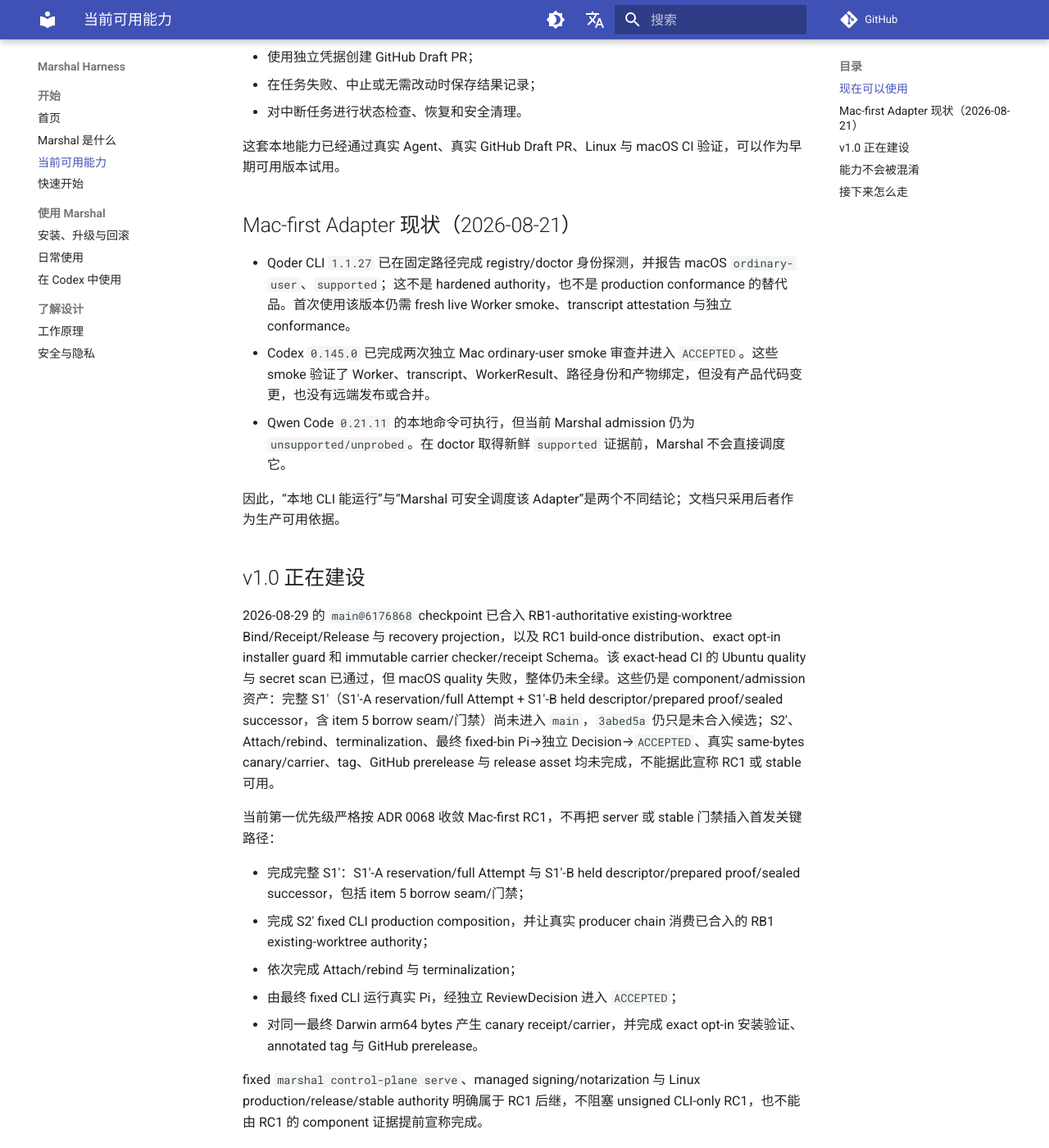
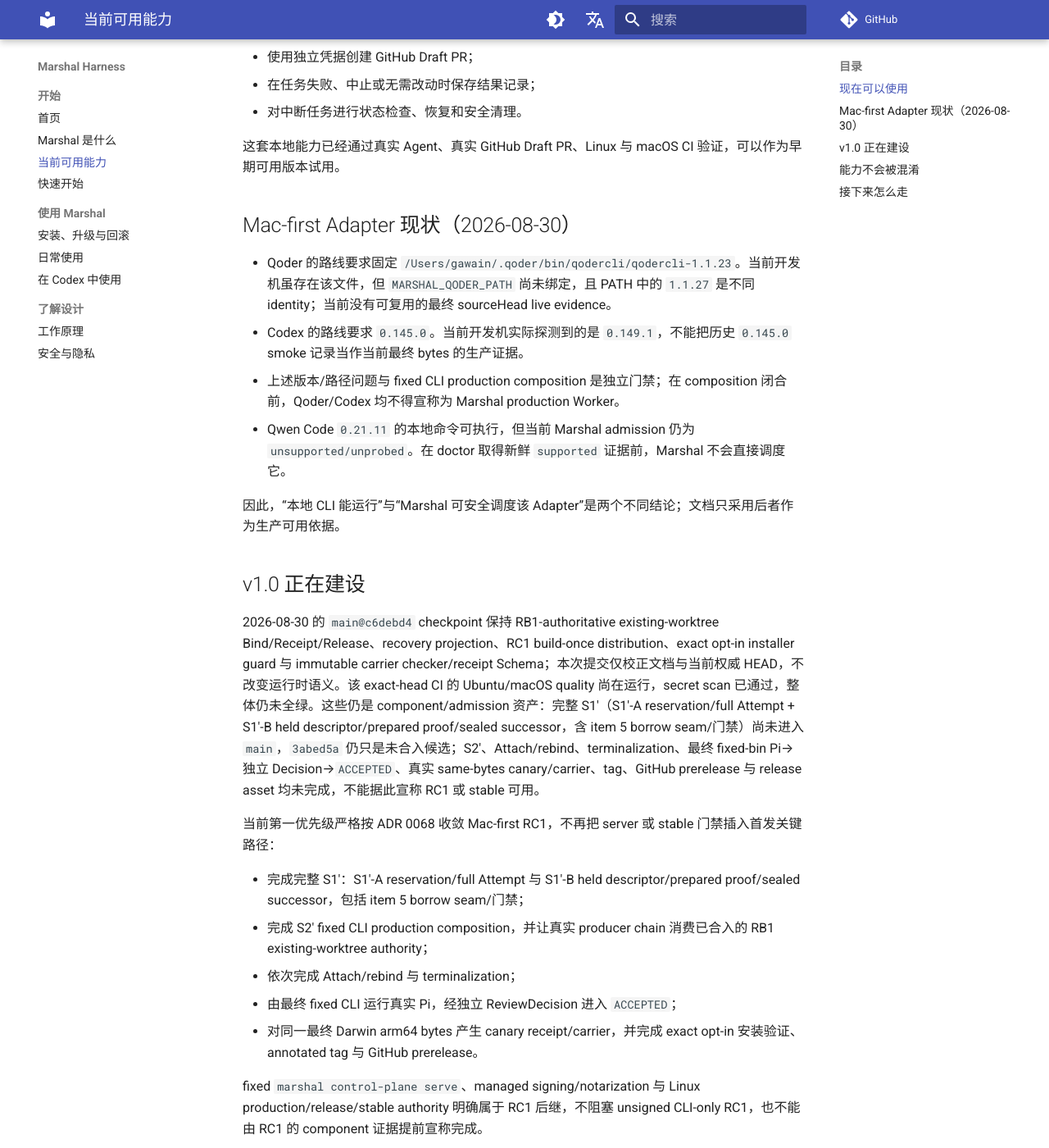
Before and after one commit to chiga0/marshal-harness, an MkDocs documentation site: the page built from docs/current-status.md, in a window 1280 px wide and 1400 px high, scrolled down 500 px. Shown: the whole window at 82% size. Built offline with MkDocs 1.6.1 and Material for MkDocs 9.7.7, drawn with Linux system fonts in a browser that asks for light colours; comment, search, counter and statistics services are not loaded.

Commit message:
docs: correct current adapter readiness

```diff
--- a/docs/current-status.md
+++ b/docs/current-status.md
@@ -17,17 +17,18 @@
 
 这套本地能力已经通过真实 Agent、真实 GitHub Draft PR、Linux 与 macOS CI 验证，可以作为早期可用版本试用。
 
-## Mac-first Adapter 现状（2026-08-21）
+## Mac-first Adapter 现状（2026-08-30）
 
-- Qoder CLI `1.1.27` 已在固定路径完成 registry/doctor 身份探测，并报告 macOS `ordinary-user`、`supported`；这不是 hardened authority，也不是 production conformance 的替代品。首次使用该版本仍需 fresh live Worker smoke、transcript attestation 与独立 conformance。
-- Codex `0.145.0` 已完成两次独立 Mac ordinary-user smoke 审查并进入 `ACCEPTED`。这些 smoke 验证了 Worker、transcript、WorkerResult、路径身份和产物绑定，但没有产品代码变更，也没有远端发布或合并。
+- Qoder 的路线要求固定 `/Users/gawain/.qoder/bin/qodercli/qodercli-1.1.23`。当前开发机虽存在该文件，但 `MARSHAL_QODER_PATH` 尚未绑定，且 PATH 中的 `1.1.27` 是不同 identity；当前没有可复用的最终 sourceHead live evidence。
+- Codex 的路线要求 `0.145.0`。当前开发机实际探测到的是 `0.149.1`，不能把历史 `0.145.0` smoke 记录当作当前最终 bytes 的生产证据。
+- 上述版本/路径问题与 fixed CLI production composition 是独立门禁；在 composition 闭合前，Qoder/Codex 均不得宣称为 Marshal production Worker。
 - Qwen Code `0.21.11` 的本地命令可执行，但当前 Marshal admission 仍为 `unsupported/unprobed`。在 doctor 取得新鲜 `supported` 证据前，Marshal 不会直接调度它。
 
 因此，“本地 CLI 能运行”与“Marshal 可安全调度该 Adapter”是两个不同结论；文档只采用后者作为生产可用依据。
 
 ## v1.0 正在建设
 
-2026-08-29 的 `main@6176868` checkpoint 已合入 RB1-authoritative existing-worktree Bind/Receipt/Release 与 recovery projection，以及 RC1 build-once distribution、exact opt-in installer guard 和 immutable carrier checker/receipt Schema。该 exact-head CI 的 Ubuntu quality 与 secret scan 已通过，但 macOS quality 失败，整体仍未全绿。这些仍是 component/admission 资产：完整 S1′（S1′-A reservation/full Attempt + S1′-B held descriptor/prepared proof/sealed successor，含 item 5 borrow seam/门禁）尚未进入 `main`，`3abed5a` 仍只是未合入候选；S2′、Attach/rebind、terminalization、最终 fixed-bin Pi→独立 Decision→`ACCEPTED`、真实 same-bytes canary/carrier、tag、GitHub prerelease 与 release asset 均未完成，不能据此宣称 RC1 或 stable 可用。
+2026-08-30 的 `main@c6debd4` checkpoint 保持 RB1-authoritative existing-worktree Bind/Receipt/Release、recovery projection、RC1 build-once distribution、exact opt-in installer guard 与 immutable carrier checker/receipt Schema；本次提交仅校正文档与当前权威 HEAD，不改变运行时语义。该 exact-head CI 的 Ubuntu/macOS quality 尚在运行，secret scan 已通过，整体仍未全绿。这些仍是 component/admission 资产：完整 S1′（S1′-A reservation/full Attempt + S1′-B held descriptor/prepared proof/sealed successor，含 item 5 borrow seam/门禁）尚未进入 `main`，`3abed5a` 仍只是未合入候选；S2′、Attach/rebind、terminalization、最终 fixed-bin Pi→独立 Decision→`ACCEPTED`、真实 same-bytes canary/carrier、tag、GitHub prerelease 与 release asset 均未完成，不能据此宣称 RC1 或 stable 可用。
 
 当前第一优先级严格按 ADR 0068 收敛 Mac-first RC1，不再把 server 或 stable 门禁插入首发关键路径：
 
```
